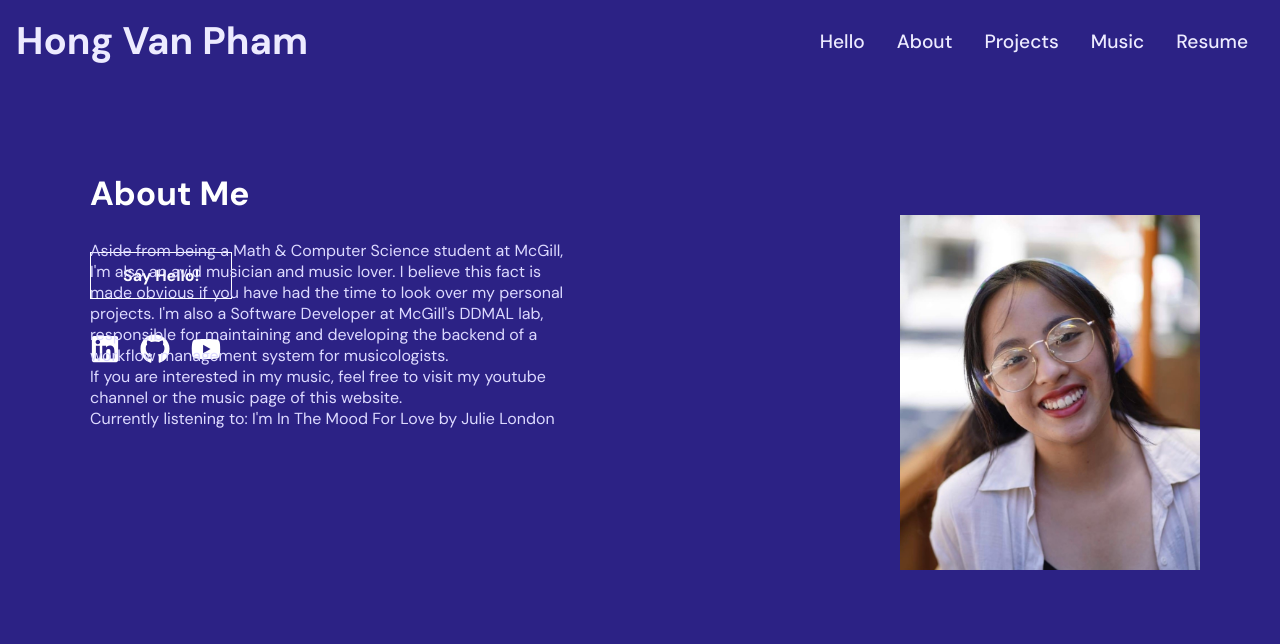
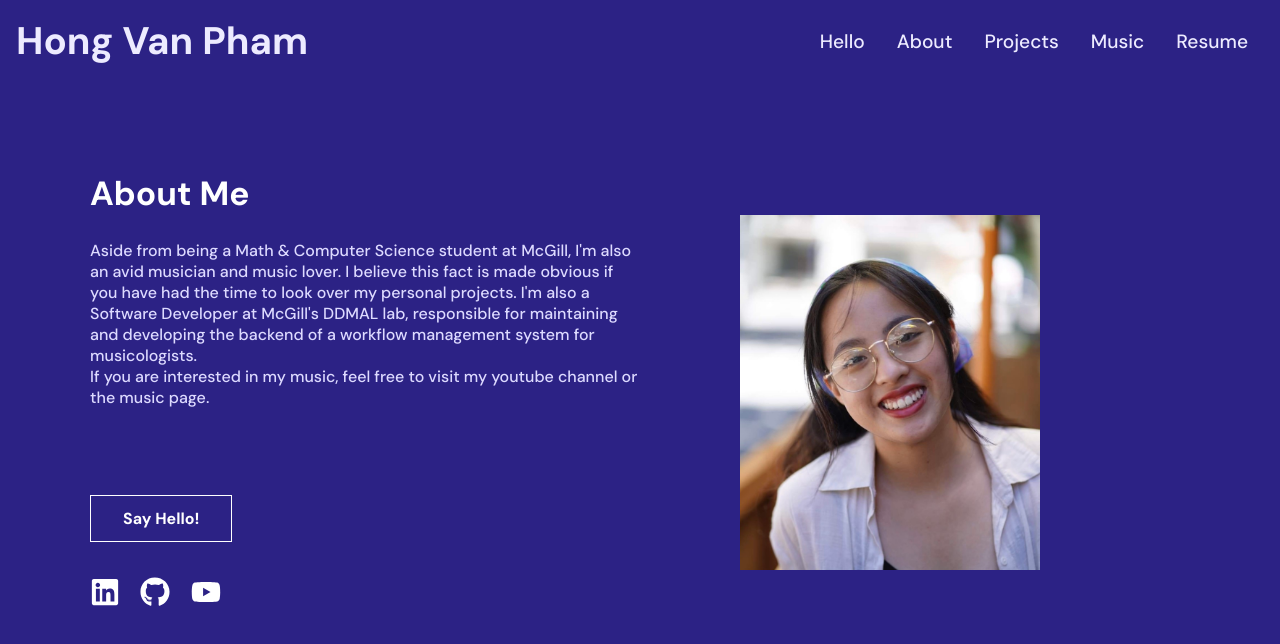
Before and after one commit to malajvan/minivan, a React (Create React App) app: page /about in a window 1280 px wide. Shown: the top 644 px of the page. Built offline with nearby package versions, Linux system fonts and the light colour scheme.

Commit message:
Fix About page
Add column div for better layout

```diff
--- /dev/null
+++ b/src/components/About.css
@@ -0,0 +1,9 @@
+.col {
+  float: left;
+  width: 50%;
+}
+.row:after {
+    content: "";
+    display: table;
+    clear: both;
+  }
--- a/src/components/HeroImg.js
+++ /dev/null
@@ -1 +0,0 @@
-import "./HeroImgStyle.css";
--- a/src/routes/About.js
+++ b/src/routes/About.js
@@ -3,28 +3,35 @@ import { Link } from 'react-router-dom'
 import Footer from '../components/Footer'
 import Navbar from '../components/Navbar'
 import Picture from '../Resources/about_pic.jpg'
+import '../components/About.css'
 
 const About = () => {
   return (
     <div>
-
       <Navbar />
       <div style={{paddingTop:'90px',paddingLeft:"90px", color:"#fff",fontSize:'2.1rem',fontWeight:'900'}}>
           About Me
        </div>
-      <div style={{position: 'absolute', paddingTop:'25px',paddingLeft:"90px",paddingRight:'700px', color:"#dddaff",fontSize:'1rem',fontWeight:'200'}}>
-        Aside from being a Math & Computer Science student at McGill, I'm also an avid musician and music lover. I believe this fact is made obvious if you have had the time to look over my personal projects.
-         I'm also a Software Developer at McGill's DDMAL lab, responsible for maintaining and developing the backend of
-        a workflow management system for musicologists.
-         <p>If you are interested in my music, feel free to visit my youtube channel or the music page of this website.</p>
-        <p> Currently listening to: I'm In The Mood For Love by Julie London</p>
+      <div class="row">
+        <div class="col">
+          <div style={{paddingTop:'25px',paddingLeft:"90px", color:"#dddaff",fontSize:'1rem',fontWeight:'500'}}>
+                Aside from being a Math & Computer Science student at McGill, I'm also an avid musician and music lover. I believe this fact is made obvious if you have had the time to look over my personal projects.
+                I'm also a Software Developer at McGill's DDMAL lab, responsible for maintaining and developing the backend of
+                a workflow management system for musicologists.
+                <p>If you are interested in my music, feel free to visit my youtube channel or the music page.</p>
+            </div>
         </div>
-        <div style={{position:'absolute',paddingLeft:'900px', paddingTop:'0px'}}>
-          <img style={{flex:2}} width='300' src={Picture} alt='about_portrait'/>
+
+        <div class="col">
+          <div style={{position:'absolute',paddingLeft:'100px', paddingTop:'0px'}}>
+              <img style={{flex:2}} width='300' src={Picture} alt='about_portrait'/>
+            </div>
         </div>
 
 
-        <div style={{paddingTop:'50px',paddingLeft:'90px'}}>
+
+      </div>
+        <div style={{paddingTop:'100px',paddingLeft:'90px'}}>
           <Link to="#" className='btn' onClick={() => window.location ='mailto:vanhongpham01@gmail.com'}>Say Hello!</Link>
         </div>
         <div><Footer /></div>
```
Also changed, not shown: src/components/HeroImgStyle.css (deleted).
